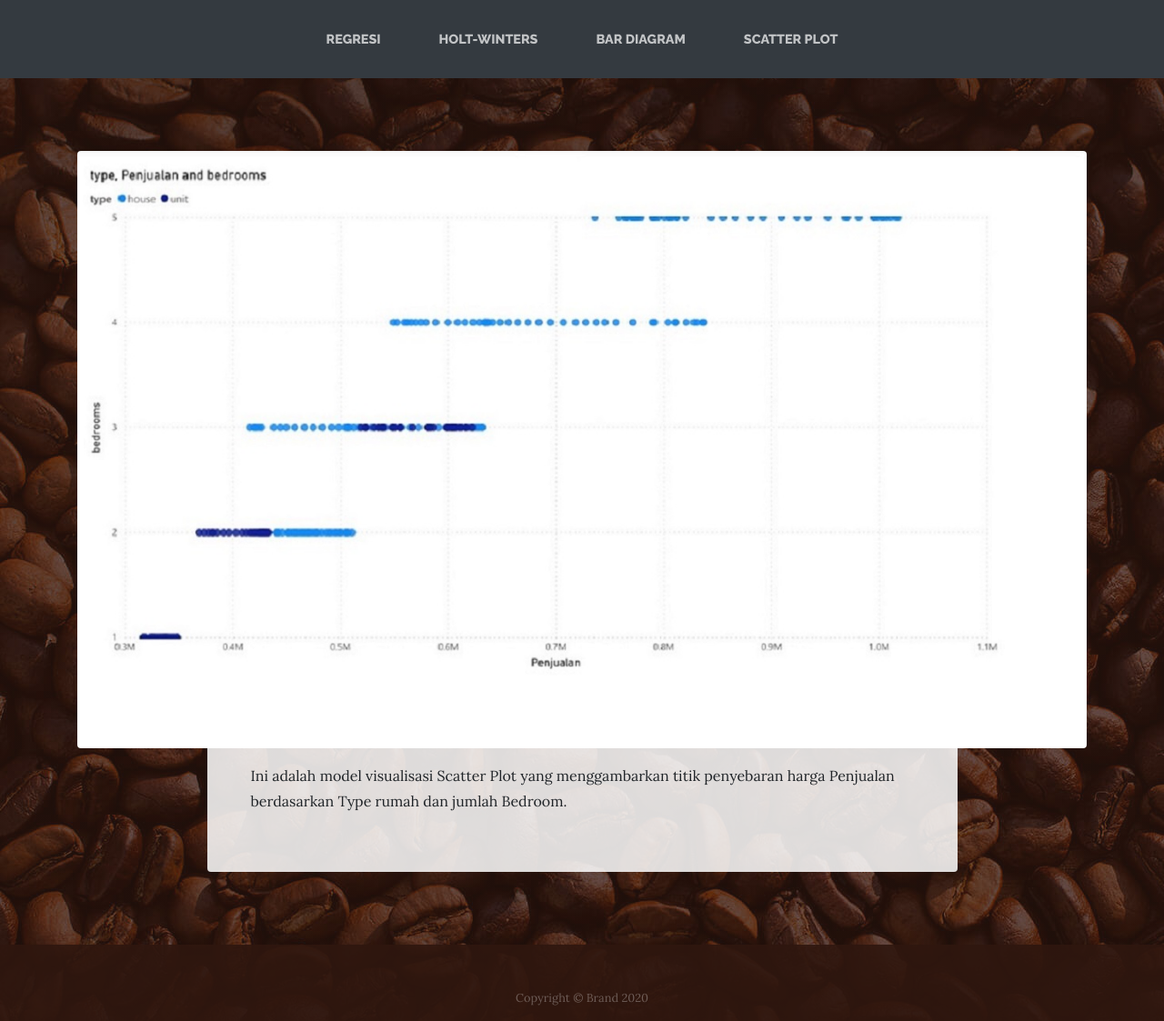
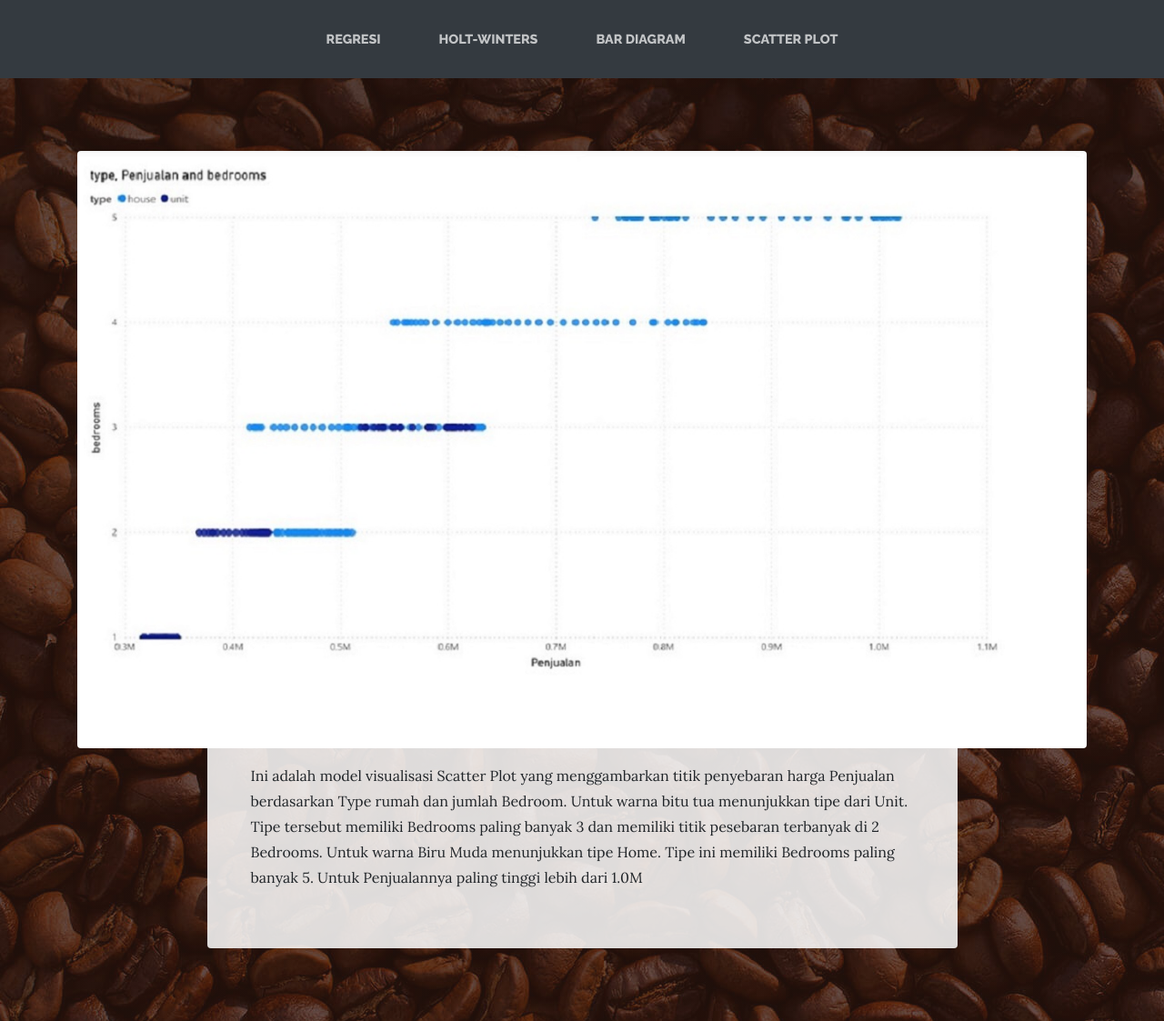
Before and after one commit to Kelompok3dataanalitik/Kelompok3dataanalitik.github.io, a plain HTML site: page store.html in a window 1280 px wide. Shown: the top 1123 px of the page at 91% size. Drawn offline with Linux system fonts and the light colour scheme.

Commit message:
Update store.html

```diff
--- a/store.html
+++ b/store.html
@@ -32,7 +32,7 @@
                     <div class="col-lg-10 col-xl-9 mx-auto">
                         <div class="bg-faded rounded p-5">
 						<br></br>
-                           <p>Ini adalah model visualisasi Scatter Plot yang menggambarkan titik penyebaran harga Penjualan berdasarkan Type rumah dan jumlah Bedroom.</p>
+                           <p>Ini adalah model visualisasi Scatter Plot yang menggambarkan titik penyebaran harga Penjualan berdasarkan Type rumah dan jumlah Bedroom. Untuk warna bitu tua menunjukkan tipe dari Unit. Tipe tersebut memiliki Bedrooms paling banyak 3 dan memiliki titik pesebaran terbanyak di 2 Bedrooms. Untuk warna Biru Muda menunjukkan tipe Home. Tipe ini memiliki Bedrooms paling banyak 5. Untuk Penjualannya paling tinggi lebih dari 1.0M </p>
 					   </div>
                     </div>
                 </div>
```
